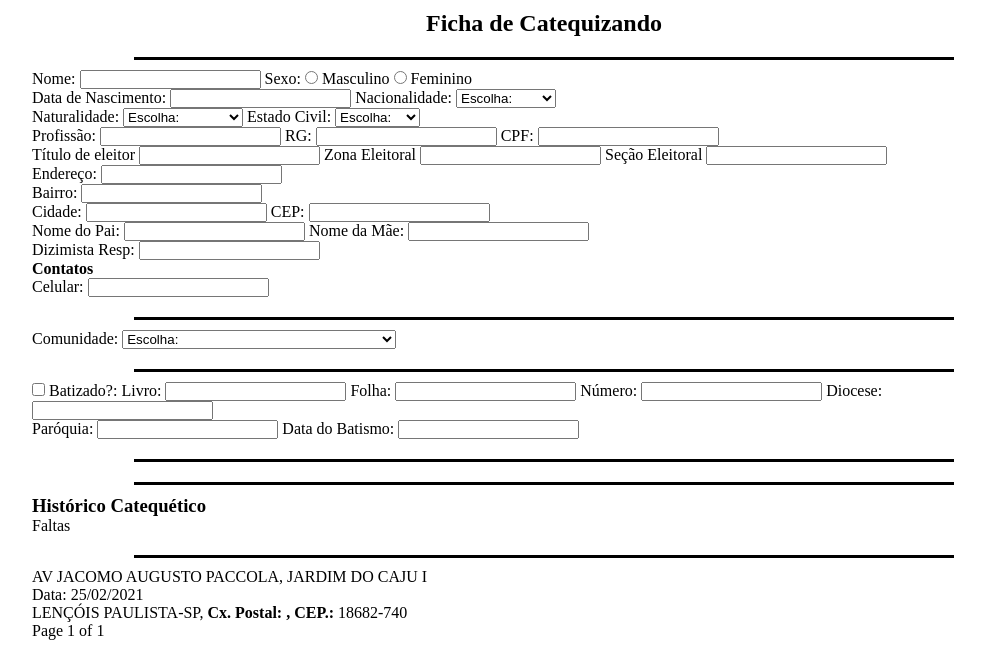
After one commit to johnnyofoco/estudosFrontEnd, a PHP site: page /formulario2.html in a window 1280 px wide. The commit adds this page. Shown: the part 351-1021 px from the top of the page, without its empty margins (96-1081 px from the left). Run offline with PHP 8.4, Linux system fonts and the light colour scheme; some libraries are stand-ins or nearby versions.

Commit message:
formulario 2

```diff
--- /dev/null
+++ b/Consulta/formulario2.css
@@ -0,0 +1,61 @@
+/*### GLOBAL ###*/
+
+*{
+    margin: 0;
+    padding: 0;
+    box-sizing: border-box;
+}
+
+.container{
+    width: 80%;
+    margin: 30px auto;
+}
+
+/*### CABEÇALHO ###*/
+
+header{
+    display: flex;
+    flex-direction: row;
+    justify-content: center;
+    align-items: center;
+    text-align: center;
+}
+
+.logo2{
+    margin-left: 30px;
+    max-width: 170px;
+}
+
+
+.pprincipal{
+    font-size: 30px;
+}
+
+.psecundario{
+    font-size: 24px;
+}
+
+
+/*TÍTULOS*/
+h2{
+    font-weight: bold;
+    text-align: center;
+}
+
+/*# LINHAS DE SEPARAÇÃO #*/
+
+.oneLine_menor{
+    border-bottom: 1px solid black;
+    margin: 10px auto;
+    padding: 5px;
+    width: 80%;
+}
+
+.oneLine{
+    border-bottom: 3px solid black;
+    margin: 10px auto;
+    padding: 5px;
+    width: 80%;
+}
+
+/**/
--- /dev/null
+++ b/Consulta/formulario2.html
@@ -0,0 +1,212 @@
+<!DOCTYPE html>
+<html lang="pt-br">
+
+<head>
+    <meta charset="UTF-8">
+    <meta http-equiv="X-UA-Compatible" content="IE=edge">
+    <meta name="viewport" content="width=device-width, initial-scale=1.0">
+    <link rel="stylesheet" href="./formulario2.css">
+    <script src="https://ajax.googleapis.com/ajax/libs/jquery/2.1.1/jquery.min.js"></script>
+    <script src="https://cdnjs.cloudflare.com/ajax/libs/jquery.mask/1.14.11/jquery.mask.min.js"></script>
+    <title>Ficha de catequizando</title>
+</head>
+
+<body>
+
+    <div class="container">
+        <header>
+            <img src="../imagens/logotipo-form2.png" alt="lotipo" class="logo1">
+            <div>
+                <h1>ARQUIDIOCESE DE SANTANA DE BOTUCATU</h1>
+                <p class="pprincipal">PARÓQUIA SANTANA E SÃO JOAQUIM</p>
+                <p class="psecundario"><strong>CNPJ:</strong> 45.424.520/0045-80</p>
+                <p class="psecundario"><strong>e-Mail:</strong> / <strong>Home-page:</strong></p>
+                <p class="psecundario"><strong>Fone:</strong> (14) 3264-9692</p>
+            </div>
+            <img src="../imagens/logotipo2-form2.png" alt="lotipo2" class="logo2">
+        </header>
+
+        <main>
+            <form>
+                <div class="oneLine_menor"></div>
+                <h2>Ficha de Catequizando</h2>
+                <div class="oneLine"></div>
+
+                <div>
+                    <label for="nome">Nome: </label>
+                    <input type="text" name="nome" id="nome">
+
+                    <label>Sexo:</label>
+                    <input type="radio" name="masculino" id="masculino"><label for=""> Masculino</label>
+                    <input type="radio" name="masculino" id="masculino"><label for=""> Feminino</label>
+                </div>
+
+                <div>
+                    <label for="dataNasc">Data de Nascimento:</label>
+                    <input type="text" name="dataNascimento" id="dataNasc">
+
+                    <label for="nacionalidade">Nacionalidade:</label>
+                    <select name="nacionalidade" id="nacionalidade">
+                        <option value="" selected disabled>Escolha:</option>
+                        <option value="brasileira">Brasileira</option>
+                        <option value="argentina">Argentina</option>
+                        <option value="paraguaia">Paraguaia</option>
+                        <option value="venezuelana">Venezuelana</option>
+                        <option value="outras">Outras</option>
+                    </select>
+                </div>
+
+                <div>
+                    <label for="naturalidade">Naturalidade:</label>
+                    <select name="naturalidade" id="naturalidade">
+                        <option value="" selected disabled>Escolha:</option>
+                        <option value="lencoispta">Lençóis Paulista</option>
+                        <option value="macatuba">Macatuba</option>
+                        <option value="outras">Outras</option>
+                    </select>
+
+                    <label for="estadoCivil">Estado Civil:</label>
+                    <select name="estadoCivil" id="estadoCivil">
+                        <option value="" selected disabled>Escolha:</option>
+                        <option value="solteiro">Solteiro(a)</option>
+                        <option value="casado">Casado(a)</option>
+                        <option value="viuvo">Viúvo(a)</option>
+                    </select>
+                </div>
+
+                <div>
+                    <label for="profissao">Profissão:</label>
+                    <input type="text" name="profissao" id="profissao">
+
+                    <label for="rg">RG:</label>
+                    <input type="text" name="rg" id="rg">
+
+                    <label for="cpf">CPF:</label>
+                    <input type="text" name="cpf" id="cpf">
+                </div>
+
+                <div>
+                    <label for="">Título de eleitor</label>
+                    <input type="text" name="" id="">
+
+                    <label for="">Zona Eleitoral</label>
+                    <input type="text" name="" id="">
+
+                    <label for="">Seção Eleitoral</label>
+                    <input type="text" name="" id="">
+                </div>
+
+                <div>
+                    <label for="">Endereço:</label>
+                    <input type="text" name="" id="">
+                </div>
+
+                <div>
+                    <label for="">Bairro:</label>
+                    <input type="text" name="" id="">
+                </div>
+
+                <div>
+                    <label for="">Cidade:</label>
+                    <input type="text" name="" id="">
+
+                    <label for="cep">CEP:</label>
+                    <input type="text" name="cep" id="cep">
+                </div>
+
+                <div>
+                    <label for="">Nome do Pai:</label>
+                    <input type="text" name="" id="">
+
+                    <label for="">Nome da Mãe:</label>
+                    <input type="text" name="" id="">
+                </div>
+                <div>
+                    <label for="dizimistaresp">Dizimista Resp:</label>
+                    <input type="text" name="dizimistaresp" id="dizimistaresp">
+                </div>
+
+                <div>
+                    <p><strong>Contatos</strong></p>
+                </div>
+                <div>
+                    <label for="celular">Celular:</label>
+                    <input type="text" name="celular" id="celular">
+                </div>
+
+                <div class="oneLine"></div>
+
+                <div>
+                    <label for="comunidade">Comunidade: </label>
+                    <select name="comunidade" id="comunidade">
+                        <option value="" selected disabled>Escolha:</option>
+                        <option value="santanaesaojoaquim">Paróquia Sant'Ana e São Joaquim - Matriz</option>
+                        <option value="cristoressucitado">Paróquia Cristo Rescussitado - Matriz</option>
+                        <option value="saojose">Paróquia São José - Matriz</option>
+                    </select>
+                </div>
+
+                <div class="oneLine"></div>
+
+                <div>
+                    <input type="checkbox" name="batizado" id="batizado">
+                    <label for="checkbox">Batizado?:</label>
+
+                    <label for="livro">Livro:</label>
+                    <input type="text" name="livro" id="livro">
+
+                    <label for="folha">Folha:</label>
+                    <input type="text" name="folha" id="folha">
+
+                    <label for="numero">Número:</label>
+                    <input type="text" name="numero" id="numero">
+
+                    <label for="diocese">Diocese:</label>
+                    <input type="text" name="diocese" id="diocese">
+                </div>
+
+                <div>
+                    <label for="paroquia">Paróquia:</label>
+                    <input type="text" name="paroquia" id="paroquia">
+
+                    <label for="dataBatismo">Data do Batismo:</label>
+                    <input type="text" name="dataBatismo" id="dataBatismo">
+                </div>
+
+                <div class="oneLine"></div>
+            </form>
+
+            <div class="oneLine"></div>
+            <div>
+                <h3>Histórico Catequético</h3>
+                <p>Faltas</p>
+            </div>
+        </main>
+
+        <footer>
+            <div class="oneLine"></div>
+            <div>
+                <p>AV JACOMO AUGUSTO PACCOLA, JARDIM DO CAJU I</p>
+                <p>Data: 25/02/2021</p>
+            </div>
+            <div>
+                <p>LENÇÓIS PAULISTA-SP, <strong>Cx. Postal: , CEP.:</strong> 18682-740</p>
+                <p>Page 1 of 1</p>
+            </div>
+        </footer>
+    </div>
+    <!--Container-->
+
+    <script type="text/javascript">
+        $("#dataNasc").mask("00/00/0000");
+        $("#rg").mask("00.000.000-0");
+        $("#cpf").mask("000.000.000-00");
+        $("#cep").mask("00.000-000");
+        $("#celular").mask("(00) 00000-0000");
+    </script>
+
+
+
+</body>
+
+</html>
```
Also changed, not shown: Consulta/formulario1.css (+6 -6 lines), imagens/logotipo-form2.png (added), imagens/logotipo2-form2.png (added).
